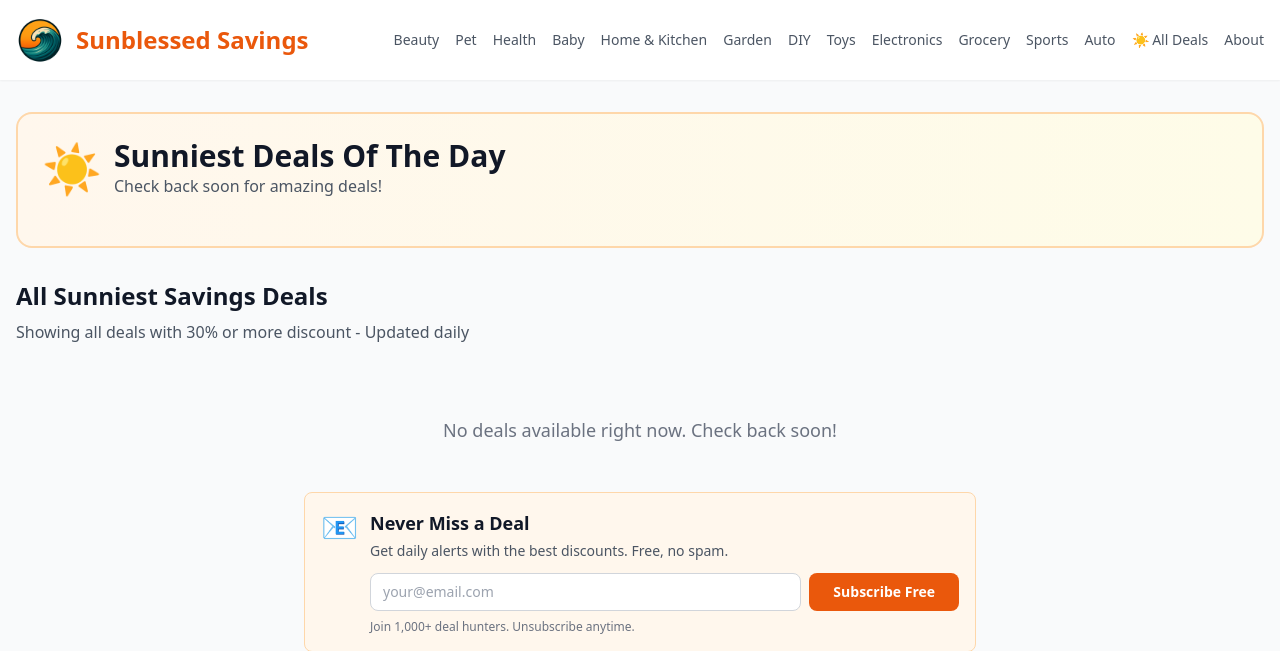
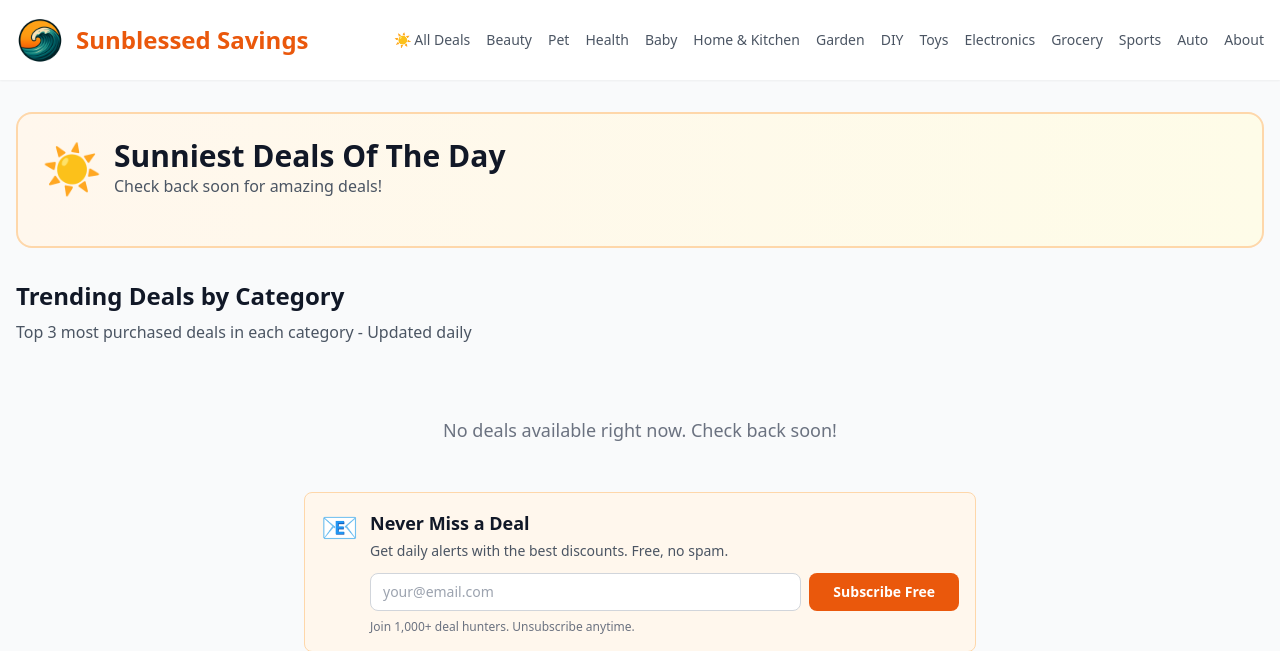
Before and after one commit to Elhashino/amazon-deals, a FastAPI app: template backend/app/templates/home.html in a window 1280 px wide. Shown: the top 651 px of the page. Run offline with FastAPI, Linux system fonts and the light colour scheme; the template is opened without the code that fills it, so the values that code supplies are empty; some libraries are stand-ins or nearby versions.

Commit message:
Redesign homepage by category + fix garden categorization + move All Deals nav

```diff
--- a/backend/app/ingestion.py
+++ b/backend/app/ingestion.py
@@ -68,14 +68,14 @@ def categorize(product: dict, root_name: str) -> str:
         return "grocery"
     if "pet" in root:
         return "pet"
+    if "garden" in root or "lawn" in root or ("outdoor" in root and "sports" not in root):
+        return "garden"
     if "sports" in root or "outdoors" in root:
         return "sports"
     if "baby" in root:
         return "baby"
     if "automotive" in root:
         return "automotive"
-    if "garden" in root or "outdoor" in root or "lawn" in root:
-        return "garden"
 
     # Existing behaviour
     if "home" in root and "kitchen" in root:
--- a/backend/app/main.py
+++ b/backend/app/main.py
@@ -44,8 +44,8 @@ AFFILIATE_TAG = os.getenv("AMAZON_AFFILIATE_TAG", "yoursite-21")
 async def home(request: Request):
     """Homepage showing sunniest savings (30%+ discounts)"""
     with engine.connect() as conn:
-        # Get all sunniest deals
-        deals = conn.execute(text("""
+        # Get top 3 overall for featured section
+        featured_deals = conn.execute(text("""
             SELECT
                 p.title,
                 p.image_url,
@@ -63,18 +63,62 @@ async def home(request: Request):
             WHERE d.is_active = true
             AND d.discount_pct_90d >= 0.30
             ORDER BY d.discount_pct_90d DESC NULLS LAST
-            LIMIT 100
+            LIMIT 3
         """)).mappings().all()
 
-        # Get top 3 for featured section
-        featured_deals = deals[:3] if len(deals) >= 3 else deals
+        # Get top 3 from each category ordered by hot_score (most purchased)
+        categories_with_deals = []
+        category_names_map = {
+            "beauty": "Beauty & Personal Care",
+            "pet": "Pet Supplies",
+            "health": "Health & Household",
+            "baby": "Baby Products",
+            "kitchen": "Home & Kitchen",
+            "garden": "Garden & Outdoors",
+            "diy": "DIY & Tools",
+            "toys": "Toys & Games",
+            "electrical": "Electronics",
+            "grocery": "Grocery & Gourmet",
+            "sports": "Sports & Outdoors",
+            "automotive": "Automotive",
+        }
+
+        for slug, name in category_names_map.items():
+            category_deals = conn.execute(text("""
+                SELECT
+                    p.title,
+                    p.image_url,
+                    p.asin,
+                    d.discount_pct_90d,
+                    d.price_current,
+                    d.price_median_90d,
+                    d.category_slug,
+                    d.hot_score,
+                    d.rating,
+                    d.review_count,
+                    d.score
+                FROM deals d
+                JOIN products p ON p.asin = d.asin
+                WHERE d.is_active = true
+                AND d.category_slug = :slug
+                AND d.discount_pct_90d >= 0.30
+                ORDER BY d.hot_score DESC NULLS LAST
+                LIMIT 3
+            """), {"slug": slug}).mappings().all()
+
+            if category_deals:  # Only add if category has deals
+                categories_with_deals.append({
+                    "slug": slug,
+                    "name": name,
+                    "deals": category_deals
+                })
 
     return templates.TemplateResponse(
         "home.html",
         {
             "request": request,
-            "deals": deals,
             "featured_deals": featured_deals,
+            "categories_with_deals": categories_with_deals,
             "affiliate_tag": AFFILIATE_TAG
         }
     )
--- a/backend/app/templates/base.html
+++ b/backend/app/templates/base.html
@@ -26,6 +26,7 @@
 
                 <!-- Desktop Navigation -->
 <div class="hidden md:flex space-x-4 text-sm">
+    <a href="/category/sunniest-savings" class="text-gray-600 hover:text-orange-600 font-medium transition">☀️ All Deals</a>
     <a href="/category/beauty" class="text-gray-600 hover:text-orange-600 font-medium transition">Beauty</a>
     <a href="/category/pet" class="text-gray-600 hover:text-orange-600 font-medium transition">Pet</a>
     <a href="/category/health" class="text-gray-600 hover:text-orange-600 font-medium transition">Health</a>
@@ -38,7 +39,6 @@
     <a href="/category/grocery" class="text-gray-600 hover:text-orange-600 font-medium transition">Grocery</a>
     <a href="/category/sports" class="text-gray-600 hover:text-orange-600 font-medium transition">Sports</a>
     <a href="/category/automotive" class="text-gray-600 hover:text-orange-600 font-medium transition">Auto</a>
-    <a href="/category/sunniest-savings" class="text-gray-600 hover:text-orange-600 font-medium transition">☀️ All Deals</a>
     <a href="/about" class="text-gray-600 hover:text-orange-600 font-medium transition">About</a>
 </div>
 
@@ -52,6 +52,7 @@
 
             <!-- Mobile Navigation -->
 <div id="mobile-menu" class="hidden md:hidden mt-4 space-y-2">
+    <a href="/category/sunniest-savings" class="block text-gray-600 hover:text-orange-600 py-2">☀️ All Deals</a>
     <a href="/category/beauty" class="block text-gray-600 hover:text-orange-600 py-2">Beauty</a>
     <a href="/category/pet" class="block text-gray-600 hover:text-orange-600 py-2">Pet</a>
     <a href="/category/health" class="block text-gray-600 hover:text-orange-600 py-2">Health</a>
@@ -64,7 +65,6 @@
     <a href="/category/grocery" class="block text-gray-600 hover:text-orange-600 py-2">Grocery</a>
     <a href="/category/sports" class="block text-gray-600 hover:text-orange-600 py-2">Sports</a>
     <a href="/category/automotive" class="block text-gray-600 hover:text-orange-600 py-2">Automotive</a>
-    <a href="/category/sunniest-savings" class="block text-gray-600 hover:text-orange-600 py-2">☀️ All Deals</a>
     <a href="/about" class="block text-gray-600 hover:text-orange-600 py-2">About</a>
 </div>
         </div>
--- a/backend/app/templates/home.html
+++ b/backend/app/templates/home.html
@@ -55,14 +55,25 @@
 
 <!-- Page Title -->
 <div class="mb-6">
-    <h2 class="text-2xl font-bold text-gray-900 mb-2">All Sunniest Savings Deals</h2>
-    <p class="text-gray-600">Showing all deals with 30% or more discount - Updated daily</p>
+    <h2 class="text-2xl font-bold text-gray-900 mb-2">Trending Deals by Category</h2>
+    <p class="text-gray-600">Top 3 most purchased deals in each category - Updated daily</p>
 </div>
 
-<!-- Deals Grid -->
-{% if deals and deals|length > 0 %}
-<div class="grid grid-cols-2 md:grid-cols-4 gap-4 mb-8">
-    {% for deal in deals %}
+<!-- Deals by Category -->
+{% if categories_with_deals and categories_with_deals|length > 0 %}
+    {% for category in categories_with_deals %}
+    <div class="mb-10">
+        <!-- Category Header -->
+        <div class="flex items-center justify-between mb-4">
+            <h3 class="text-xl font-bold text-gray-900">{{ category.name }}</h3>
+            <a href="/category/{{ category.slug }}" class="text-orange-600 hover:text-orange-700 font-semibold text-sm">
+                View all {{ category.name }} →
+            </a>
+        </div>
+
+        <!-- Category Deals Grid -->
+        <div class="grid grid-cols-2 md:grid-cols-3 gap-4">
+            {% for deal in category.deals %}
             <div class="bg-white rounded-lg shadow-sm hover:shadow-md transition overflow-hidden flex flex-col h-full">
                 <div class="relative">
                     <img src="{{ deal.image_url }}" alt="{{ deal.title }}" class="w-full h-40 object-contain p-2">
@@ -102,6 +113,8 @@
             </div>
             {% endfor %}
         </div>
+    </div>
+    {% endfor %}
 {% else %}
 <div class="text-center py-12">
     <p class="text-gray-500 text-lg">No deals available right now. Check back soon!</p>
```
Lines whose indentation alone changed are shown as unchanged.
